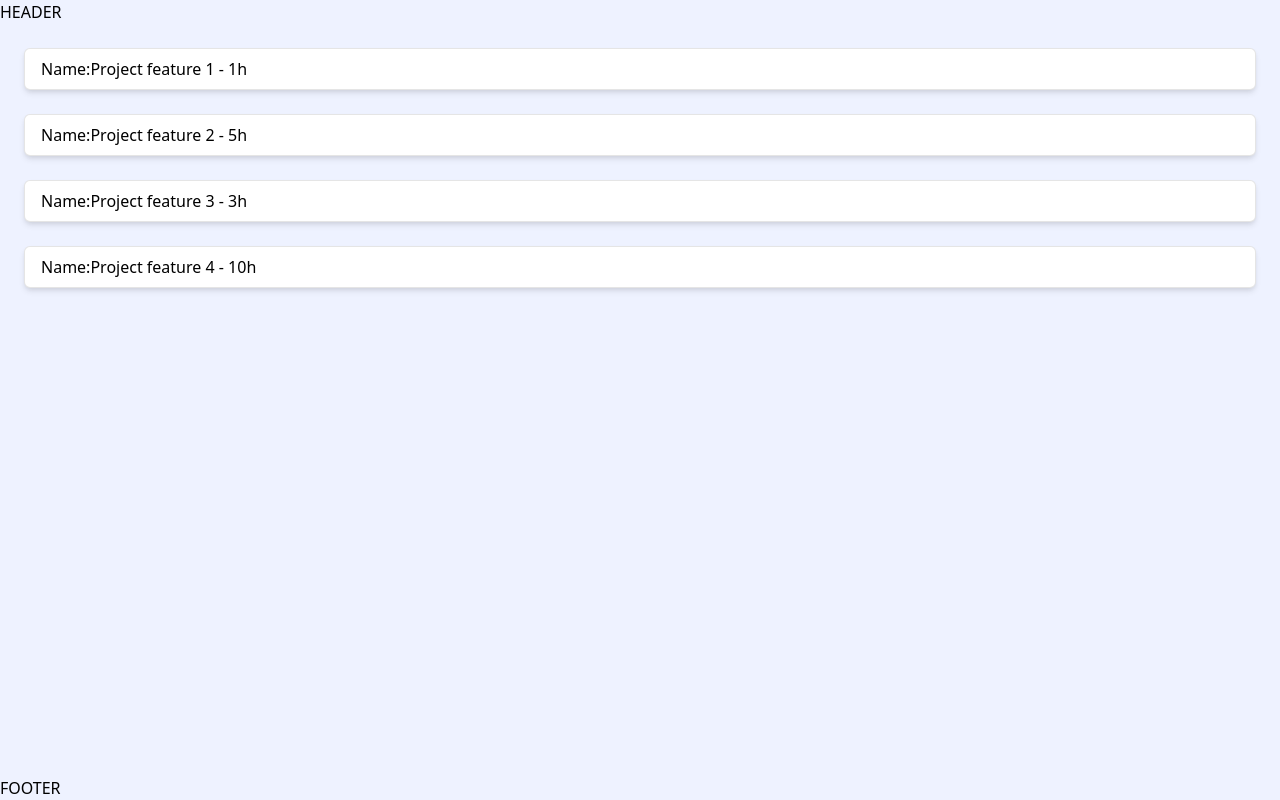
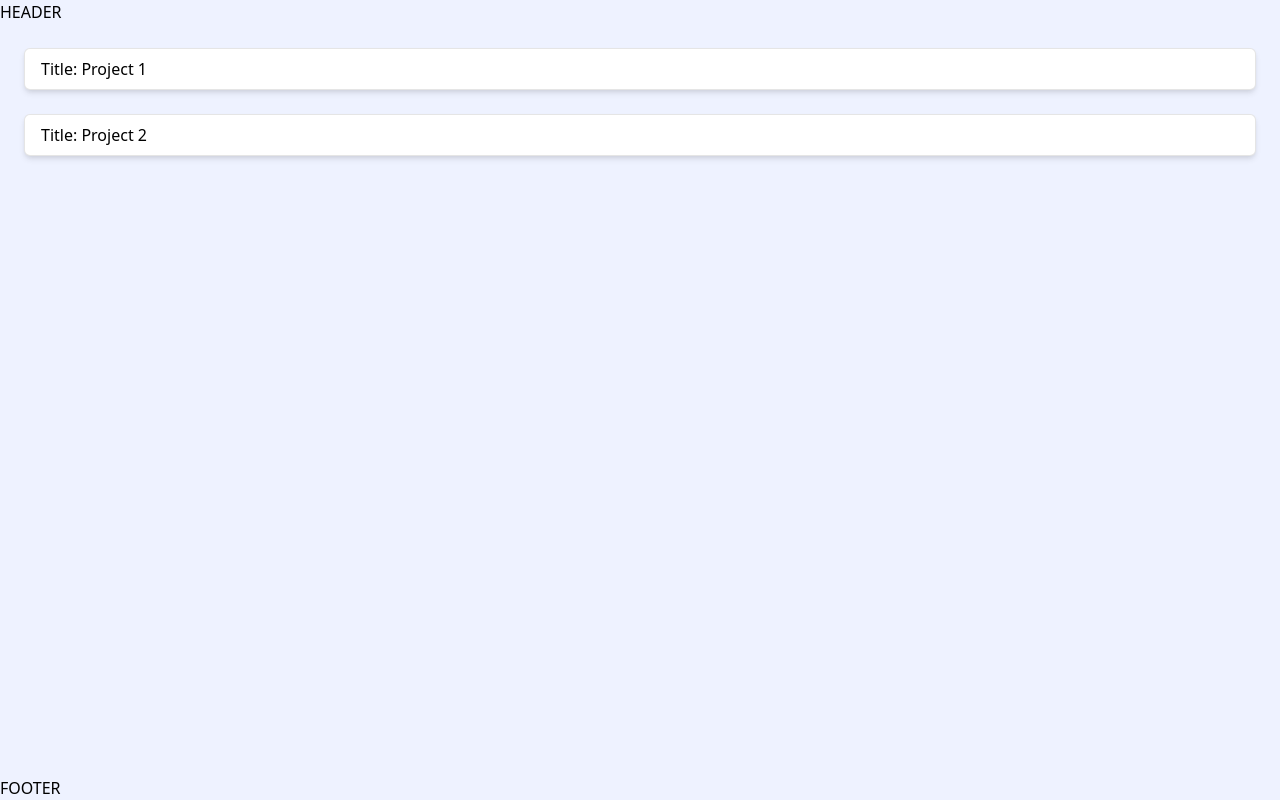
Before and after one commit to mattiasbonte/TIMIT-FE, a Vue app: page / in a window 1280 px wide. Built offline with nearby package versions, Linux system fonts and the light colour scheme.

Commit message:
Add Dynamic Routing + JSON data for testing

```diff
--- a/package.json
+++ b/package.json
@@ -13,8 +13,10 @@
     "@tailwindcss/forms": "^0.2.1",
     "@vue/compiler-sfc": "^3.0.2",
     "autoprefixer": "^9.8.6",
+    "nanoid": "^3.1.17",
     "postcss": "^7.0.35",
     "tailwindcss": "^2.0.1-compat",
+    "uniqid": "^5.2.0",
     "vite": "^1.0.0-rc.8",
     "vue-router": "^4.0.0-rc.3"
   }
--- a/src/components/Login.vue
+++ /dev/null
@@ -1,7 +0,0 @@
-<template></template>
-
-<script>
-  export default {};
-</script>
-
-<style></style>
--- a/src/components/Overview.vue
+++ b/src/components/Overview.vue
@@ -1,47 +1,35 @@
 <template>
   <div class="p-4 space-y-6">
     <Project
-      v-for="project in projects"
+      v-for="project in users[0].projects"
       :key="project.id"
-      :name="project.name"
-      :hours="project.hours"
+      @click="navToProject(project.id)"
+      :title="project.title"
     />
   </div>
 </template>
 
 <script>
-  import Project from './Project.vue';
+  import { nanoid } from 'nanoid';
+  import user_data from '../data.json';
+
+  import Project from './Project/Project.vue';
+  import Form from './Project/Feature/FeatureForm.vue';
 
   export default {
-    name: 'Overview',
     components: {
       Project,
+      Form,
     },
     data() {
       return {
-        projects: [
-          {
-            id: 1,
-            name: 'Project feature 1',
-            hours: 1,
-          },
-          {
-            id: 2,
-            name: 'Project feature 2',
-            hours: 5,
-          },
-          {
-            id: 3,
-            name: 'Project feature 3',
-            hours: 3,
-          },
-          {
-            id: 4,
-            name: 'Project feature 4',
-            hours: 10,
-          },
-        ],
+        users: user_data,
       };
+    },
+    methods: {
+      navToProject(id) {
+        this.$router.push(`/projects/:${id}`);
+      },
     },
   };
 </script>
--- a/src/components/Project.vue
+++ /dev/null
@@ -1,19 +0,0 @@
-<template>
-  <div class="project">Name:{{ name }} - {{ hours }}h</div>
-</template>
-
-<script>
-  import Feature from './Feature.vue';
-  export default {
-    props: {
-      name: { type: String, required: true },
-      hours: { type: Number, required: true },
-    },
-  };
-</script>
-
-<style scoped>
-  .project {
-    @apply border-opacity-10 hover:border-blue-400 px-4 py-2 bg-white border border-black border-solid rounded-md shadow-md;
-  }
-</style>
--- /dev/null
+++ b/src/components/Project/Feature/FeatureForm.vue
@@ -0,0 +1,21 @@
+<template>
+  <div>
+    Lorem ipsum dolor sit amet, consectetur adipisicing elit. Atque, incidunt
+    voluptate dolorem corporis necessitatibus commodi laborum aliquid animi
+    dignissimos ipsa esse soluta rem sit cumque temporibus ad voluptatum officia
+    possimus hic inventore nihil impedit! Consectetur aspernatur assumenda
+    possimus dolorum delectus accusamus modi error vel, porro, dolore quas quae,
+    aliquam temporibus autem ullam rerum? Aliquid numquam laboriosam quam ut at
+    laudantium dolor amet, aliquam iure labore, quod expedita dolorum. Ab
+    eveniet dolores debitis numquam animi aliquid nemo, similique, eum ad
+    blanditiis error hic quaerat fuga praesentium. Dolorem, ducimus eos,
+    expedita omnis veniam dolor eligendi dignissimos, animi odit porro ratione
+    quia cumque?
+  </div>
+</template>
+
+<script>
+  export default {};
+</script>
+
+<style></style>
--- /dev/null
+++ b/src/components/Project/Project.vue
@@ -0,0 +1,24 @@
+<template>
+  <div class="timit-project">Title: {{ title }}</div>
+</template>
+
+<script>
+  import Form from './Feature/FeatureForm.vue';
+  import Feature from './Feature/Feature.vue';
+
+  export default {
+    components: { Form, Feature },
+    props: {
+      title: { type: String, required: true },
+    },
+  };
+</script>
+
+<style scoped>
+  .timit-project {
+    @apply bg-white hover:bg-gray-200;
+    @apply border border-opacity-10 hover:border-blue-400 border-black border-solid;
+    @apply px-4 py-2 rounded-md shadow-md cursor-pointer;
+    @apply dark:text-black;
+  }
+</style>
--- a/src/components/Register.vue
+++ /dev/null
@@ -1,7 +0,0 @@
-<template></template>
-
-<script>
-  export default {};
-</script>
-
-<style></style>
--- /dev/null
+++ b/src/data.json
@@ -0,0 +1,77 @@
+[
+  {
+    "name": "Mattias Bonte",
+    "email": "accounts@mattiasbonte.dev",
+    "password": "mattias",
+    "projects": [
+      {
+        "id": "lfjla21jflmq902s",
+        "title": "Project 1",
+        "features": [
+          {
+            "id": 1,
+            "title": "Feature 1",
+            "segments": [
+              {
+                "start": "02-03-2020t10:30",
+                "stop": "02-03-2020t12:00"
+              },
+              {
+                "start": "03-03-2020t09:30",
+                "stop": "03-03-2020t14:00"
+              },
+              {
+                "start": "05-03-2020t14:30",
+                "stop": "05-03-2020t15:00"
+              }
+            ]
+          },
+          {
+            "id": 2,
+            "title": "Feature 2",
+            "segments": [
+              {
+                "start": "06-03-2020t10:30",
+                "stop": "06-03-2020t18:30"
+              }
+            ]
+          }
+        ]
+      },
+      {
+        "id": "lfjla41jopmq902s",
+        "title": "Project 2",
+        "features": [
+          {
+            "id": 1,
+            "title": "Create API login",
+            "segments": [
+              {
+                "start": "02-03-2020t10:30",
+                "stop": "02-03-2020t12:00"
+              },
+              {
+                "start": "03-03-2020t09:30",
+                "stop": "03-03-2020t14:00"
+              },
+              {
+                "start": "05-03-2020t14:30",
+                "stop": "05-03-2020t15:00"
+              }
+            ]
+          },
+          {
+            "id": 2,
+            "title": "Testing API calls",
+            "segments": [
+              {
+                "start": "06-03-2020t10:30",
+                "stop": "06-03-2020t18:30"
+              }
+            ]
+          }
+        ]
+      }
+    ]
+  }
+]
--- a/src/main.js
+++ b/src/main.js
@@ -2,7 +2,7 @@ import { createApp } from 'vue';
 
 import './main.css';
 import App from './App.vue';
-import router from './router/router';
+import router from './router';
 
 const app = createApp(App);
 
--- /dev/null
+++ b/src/router.js
@@ -0,0 +1,27 @@
+import { createRouter, createWebHistory } from 'vue-router';
+
+import Overview from './components/Overview.vue';
+import FeatureForm from './components/Project/Feature/FeatureForm.vue';
+
+import user_data from './data.json';
+
+// Dynamically project routes to router based on projects inside user_data
+let routes = [
+  { name: 'home', path: '/', component: Overview },
+  { name: 'overview', path: '/overview', component: Overview },
+];
+
+user_data[0].projects.forEach((project) => {
+  console.log(project.id);
+  routes.push({
+    path: `/projects/:${project.id}`,
+    component: FeatureForm,
+  });
+});
+
+const router = createRouter({
+  history: createWebHistory(),
+  routes: routes,
+});
+
+export default router;
--- a/src/router/router.js
+++ /dev/null
@@ -1,13 +0,0 @@
-import { createRouter, createWebHistory } from 'vue-router';
-
-import Overview from '../components/Overview.vue';
-
-const router = createRouter({
-  history: createWebHistory(),
-  routes: [
-    { path: '/', component: Overview },
-    { path: '/overview', component: Overview },
-  ],
-});
-
-export default router;
```
Also changed, not shown: src/components/Project/Feature/Feature.vue (renamed from src/components/Feature.vue), 2 other files (tests, documents, lock files or other folders).
